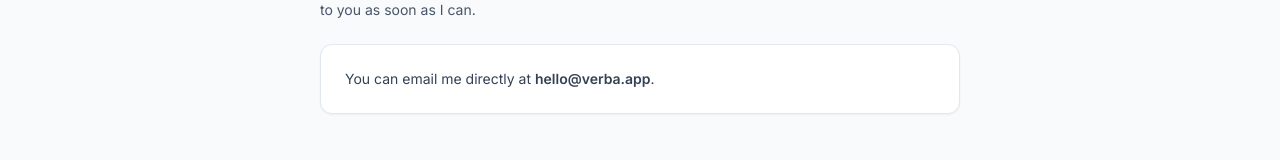
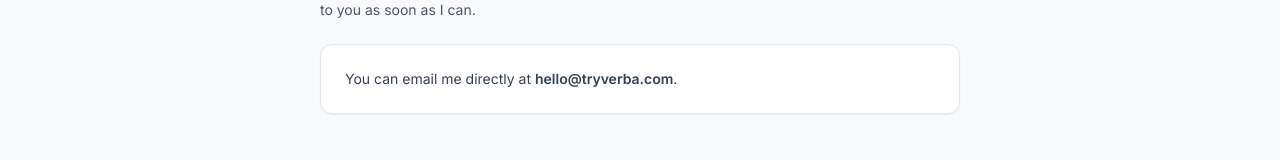
Before and after one commit to prettykaur/verba, a Next.js app: page /contact in a window 1280 px wide. Shown: the part 197-357 px from the top of the page. Built offline with nearby package versions, Linux system fonts and the light colour scheme.

Commit message:
Add contact email to Contact page

```diff
--- a/app/contact/page.tsx
+++ b/app/contact/page.tsx
@@ -16,10 +16,10 @@ export default function ContactPage() {
           <p className="text-sm text-slate-700">
             You can email me directly at{' '}
             <a
-              href="mailto:hello@verba.app"
+              href="mailto:hello@tryverba.com"
               className="verba-link font-semibold decoration-amber-400"
             >
-              hello@verba.app
+              hello@tryverba.com
             </a>
             .
           </p>
```
